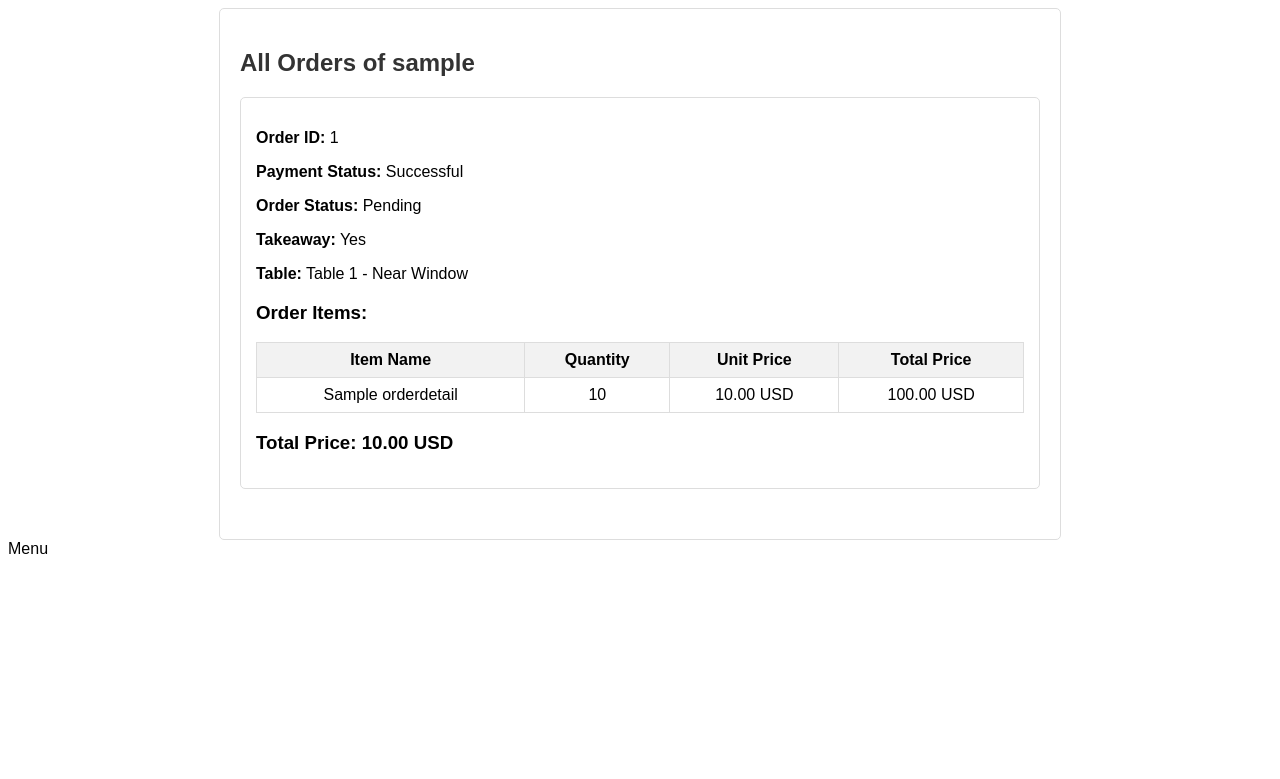
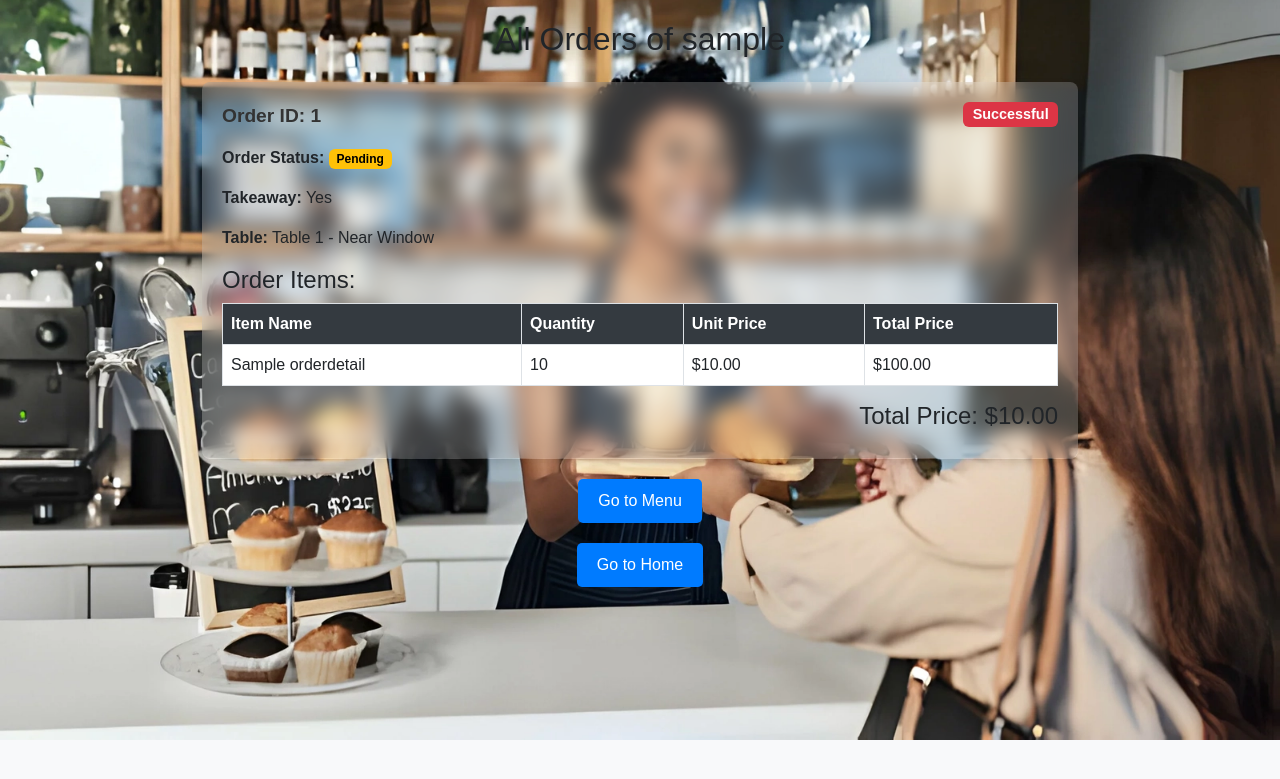
Before and after one commit to Maktab-Group3/Maktab119_Cafe_project_group3, a Django app: page /orders/ in a window 1280 px wide. Shown: the top 779 px of the page. Run offline with Django 4.2, Linux system fonts and the light colour scheme; a user stored in the database is signed in; tables that the repository leaves empty hold one stand-in row (values such as "Sample post").

Commit message:
developed front

```diff
--- a/templates/home_reza_sample.html
+++ b/templates/home_reza_sample.html
@@ -94,12 +94,12 @@
         .menu-item-card img {
             border-radius: 8px;
             object-fit: cover;
-            height: 200px; /* تغییر اندازه */
+            height: 200px;
         }
 
         .menu-item-card {
             transition: transform 0.3s ease;
-            height: 300px; /* تغییر اندازه کارت‌ها */
+            height: 300px;
         }
 
         .menu-item-card:hover {
--- a/templates/orders.html
+++ b/templates/orders.html
@@ -1,57 +1,130 @@
+{% load static %}
 <!DOCTYPE html>
 <html lang="en">
 <head>
     <meta charset="UTF-8">
     <meta name="viewport" content="width=device-width, initial-scale=1.0">
     <title>All Orders</title>
+
+    <!-- Bootstrap CSS -->
+    <link href="https://cdn.jsdelivr.net/npm/bootstrap@5.3.0/dist/css/bootstrap.min.css" rel="stylesheet">
+
     <style>
-        body { font-family: Arial, sans-serif; text-align: left; direction: ltr; }
-        .container { max-width: 800px; margin: auto; padding: 20px; border: 1px solid #ddd; border-radius: 5px; }
-        h2 { color: #333; }
-        table { width: 100%; border-collapse: collapse; margin-top: 10px; }
-        th, td { border: 1px solid #ddd; padding: 8px; text-align: center; }
-        th { background-color: #f2f2f2; }
-        .order { margin-bottom: 30px; padding: 15px; border: 1px solid #ddd; border-radius: 5px; }
+        body {
+            background: url("{% static 'img/Serving-Coffee.webp' %}") no-repeat center center/cover;
+            background-size: ;
+            font-family: Arial, sans-serif;
+            background-color: #f8f9fa;
+            padding: 20px;
+        }
+        .container {
+            max-width: 900px;
+            margin: auto;
+        }
+        .order-card {
+            background: white;
+            border-radius: 8px;
+            padding: 20px;
+            margin-bottom: 20px;
+            box-shadow: 0px 4px 10px rgba(0, 0, 0, 0.1);
+            transition: transform 0.3s ease;
+        }
+        .order-card:hover {
+            transform: translateY(-5px);
+        }
+        .order-header {
+            font-size: 1.2rem;
+            font-weight: bold;
+            color: #333;
+            margin-bottom: 15px;
+        }
+        .badge-status {
+            font-size: 0.9rem;
+            padding: 5px 10px;
+            border-radius: 5px;
+        }
+        .badge-paid { background-color: #28a745; color: white; }
+        .badge-unpaid { background-color: #dc3545; color: white; }
+        .badge-processing { background-color: #ffc107; color: black; }
+        .table th {
+            background-color: #343a40;
+            color: white;
+        }
+        .btn-menu {
+            display: block;
+            width: fit-content;
+            margin: 20px auto;
+            background-color: #007bff;
+            color: white;
+            padding: 10px 20px;
+            border-radius: 5px;
+            text-decoration: none;
+            transition: background 0.3s ease;
+        }
+        .btn-menu:hover {
+            background-color: #0056b3;
+        }
+        .order-card {
+            background: rgba(255, 255, 255, 0.2); /* مقدار کمتر برای شفافیت بیشتر */
+            backdrop-filter: blur(10px); /* افکت محو برای ظاهری شیشه‌ای */
+            border-radius: 8px;
+            padding: 20px;
+            margin-bottom: 20px;
+            box-shadow: 0px 4px 10px rgba(0, 0, 0, 0.1);
+            transition: transform 0.3s ease;
+        }
     </style>
 </head>
 <body>
+
     <div class="container">
-        <h2>All Orders of {{ request.user.username }}</h2>
+        <h2 class="text-center mb-4">All Orders of {{ request.user.username }}</h2>
 
-        <!-- Loop through each order -->
         {% for order in orders %}
-        <div class="order">
-            <p><strong>Order ID:</strong> {{ order.id }}</p>
-            <p><strong>Payment Status:</strong> {{ order.payment_status }}</p>
-            <p><strong>Order Status:</strong> {{ order.status }}</p>
+        <div class="order-card">
+            <div class="order-header">
+                <span>Order ID: {{ order.id }}</span>
+                <span class="float-end badge
+                    {% if order.payment_status == 'Paid' %}badge-paid
+                    {% else %}badge-unpaid{% endif %}">
+                    {{ order.payment_status }}
+                </span>
+            </div>
+
+            <p><strong>Order Status:</strong>
+                <span class="badge badge-processing">{{ order.status }}</span>
+            </p>
             <p><strong>Takeaway:</strong> {% if order.take_a_way %} Yes {% else %} No {% endif %}</p>
             <p><strong>Table:</strong> {{ order.table }}</p>
 
-            <h3>Order Items:</h3>
-            <table>
+            <h4 class="mt-3">Order Items:</h4>
+            <table class="table table-bordered">
                 <tr>
                     <th>Item Name</th>
                     <th>Quantity</th>
                     <th>Unit Price</th>
                     <th>Total Price</th>
                 </tr>
-                <!-- Loop through order items for the current order -->
                 {% for item in order.details.all %}
                 <tr>
                     <td>{{ item.item_name }}</td>
                     <td>{{ item.quantity }}</td>
-                    <td>{{ item.item_price }} USD</td>
-                    <td>{{ item.total_item_price }} USD</td>
+                    <td>${{ item.item_price }}</td>
+                    <td>${{ item.total_item_price }}</td>
                 </tr>
                 {% endfor %}
             </table>
 
-            <h3>Total Price: {{ order.total_price }} USD</h3>
+            <h4 class="text-end mt-3">Total Price: ${{ order.total_price }}</h4>
         </div>
         {% endfor %}
+
+        <a href="http://127.0.0.1:8000/menu/" class="btn-menu">Go to Menu</a>
+        <a href="http://127.0.0.1:8000" class="btn-menu">Go to Home</a>
     </div>
 
-    <!-- Link to the menu -->
-    <a href="http://127.0.0.1:8000/menu/" style="color: black; text-decoration: none;">Menu</a>
+    <!-- Bootstrap JS -->
+    <script src="https://cdn.jsdelivr.net/npm/bootstrap@5.3.0/dist/js/bootstrap.bundle.min.js"></script>
+
 </body>
 </html>
```
Also changed, not shown: templates/login_reza.html (+62 -7 lines), templates/menu_reza.html (+30 -44 lines), templates/order_detail.html (+5 -2 lines), templates/signup.html (+22 -7 lines), static/img/11.webp (added), static/img/Serving-Coffee.webp (added), static/img/or.webp (added), static/img/photo1jpg.jpg (added).
